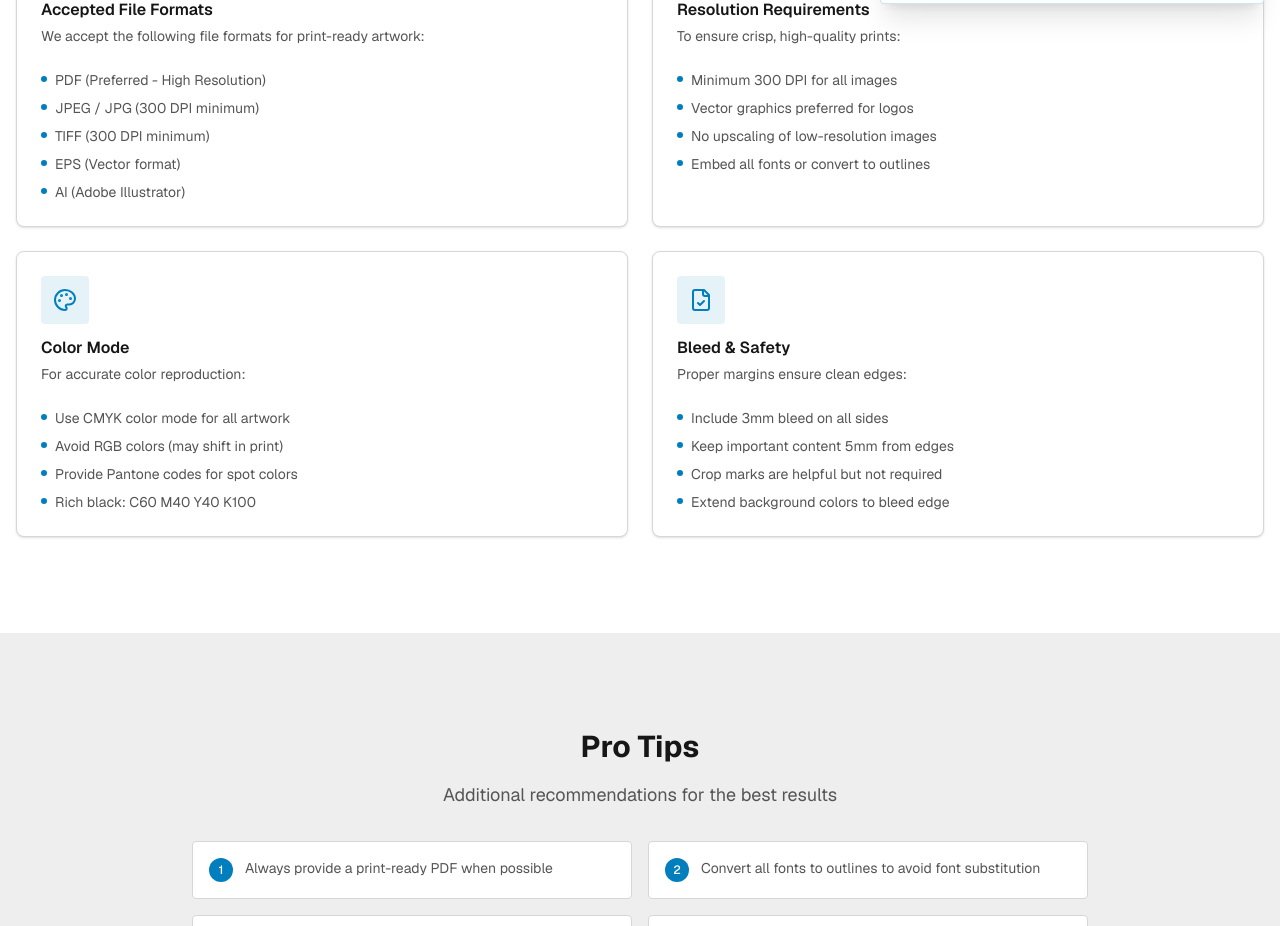
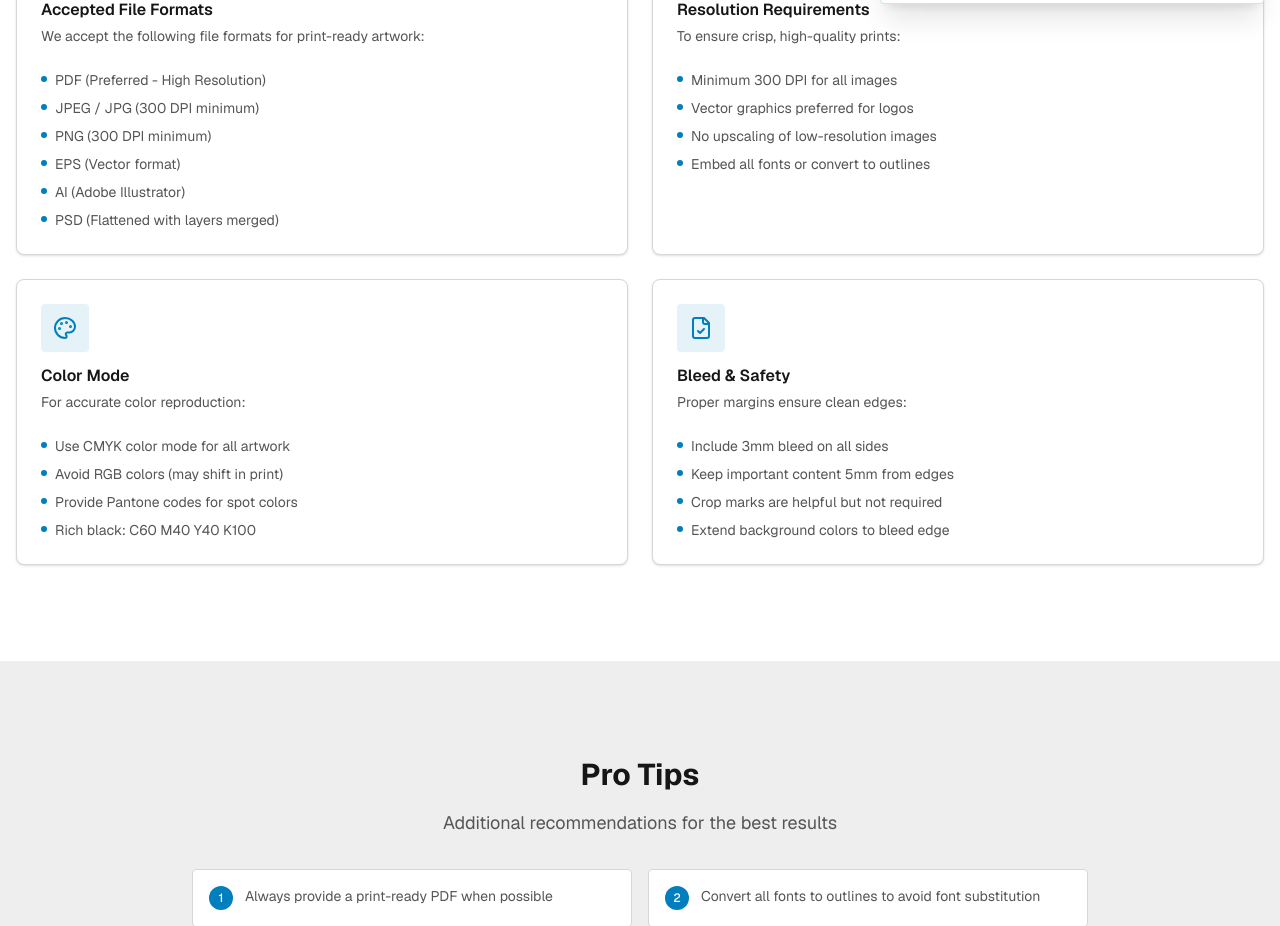
Before and after one commit to ekse-print/website, a Next.js app: page /artwork in a window 1280 px wide. Shown: the part 780-1706 px from the top of the page. Built offline with nearby package versions, Linux system fonts and the light colour scheme.

Commit message:
fix: update accepted file formats in artwork guidelines

```diff
--- a/app/artwork/page.tsx
+++ b/app/artwork/page.tsx
@@ -18,9 +18,10 @@ const guidelines = [
     items: [
       "PDF (Preferred - High Resolution)",
       "JPEG / JPG (300 DPI minimum)",
-      "TIFF (300 DPI minimum)",
+      "PNG (300 DPI minimum)",
       "EPS (Vector format)",
       "AI (Adobe Illustrator)",
+	  "PSD (Flattened with layers merged)",
     ],
   },
   {
```
